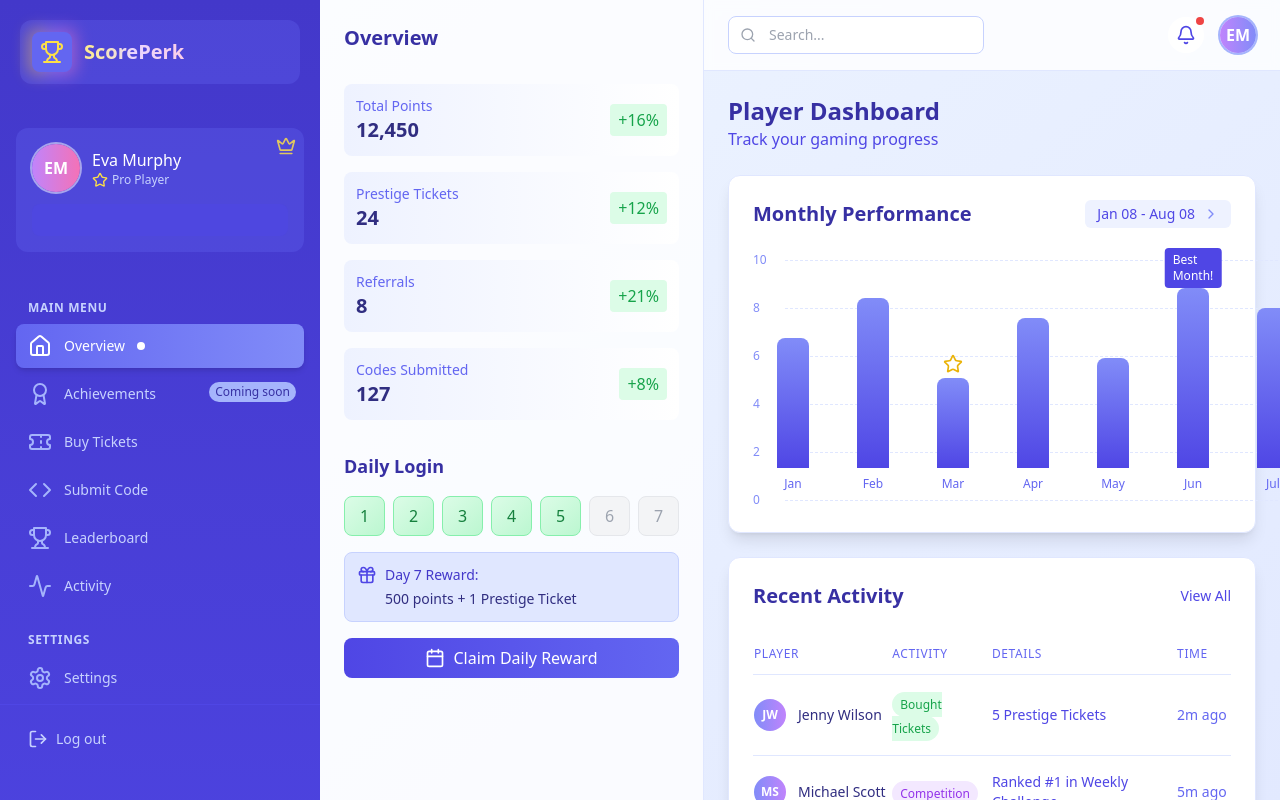
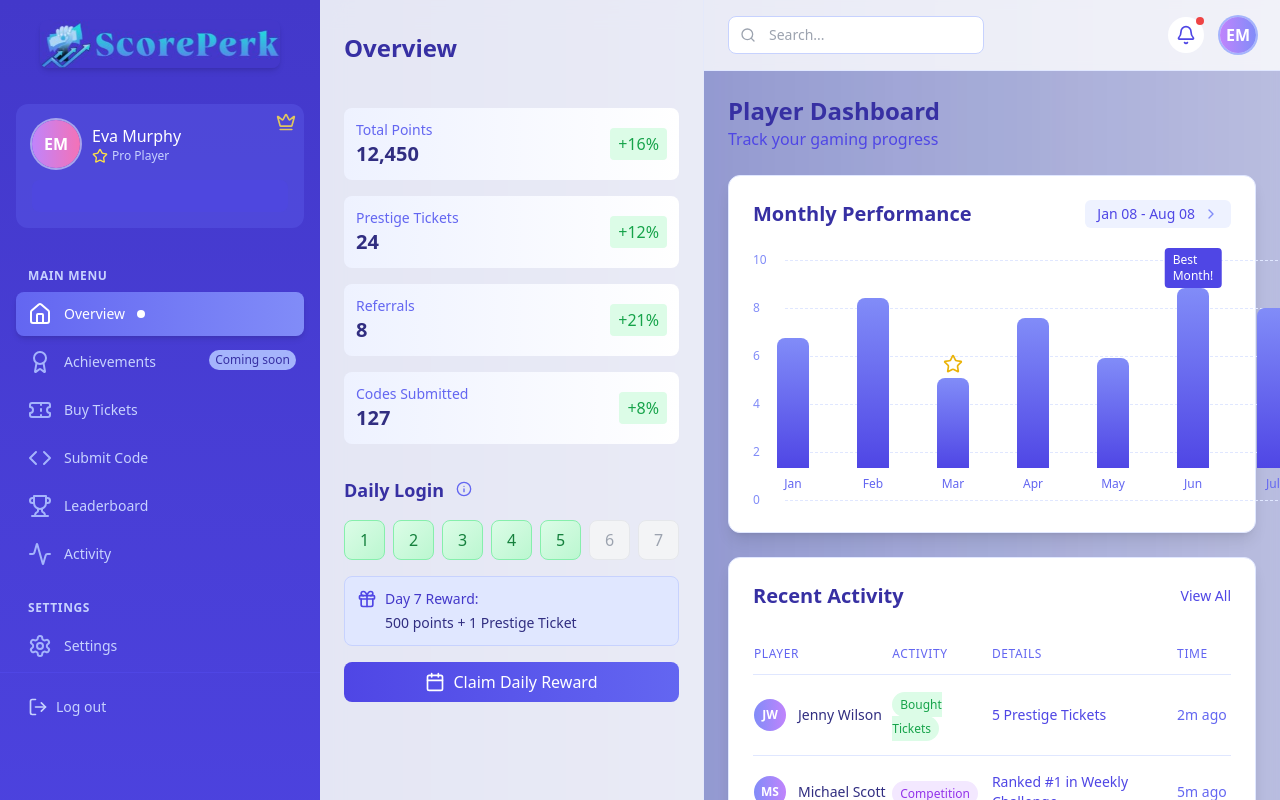
Before and after one commit to Competitionskills/Competition-skills-frontend, a React (Create React App) app: page /dashboard in a window 1280 px wide. Shown: the top 800 px of the page. Built offline with nearby package versions, Linux system fonts and the light colour scheme.

Commit message:
Update Dashboard.tsx
updated ScorePerk logo, Tooltip and background

```diff
--- a/src/pages/Dashboard.tsx
+++ b/src/pages/Dashboard.tsx
@@ -18,11 +18,14 @@ import {
   Star,
   Crown,
   Target,
-  Users
+  Users,
+  Info
 } from 'lucide-react';
 
 import SubmitCode from '../components/submitCode';
 import BuyTickets from '../components/BuyTickets';
+import centerLogo from "../images/dashboard1-logo.jpg";
+import BackgroundImage from "../images/background-img.jpg";
 
 const Dashboard: React.FC = () => {
   const [activeTab, setActiveTab] = useState<string>("overview");
@@ -112,26 +115,36 @@ const Dashboard: React.FC = () => {
   };
 
   return (
-    <div className="flex min-h-screen bg-gradient-to-br from-blue-50 to-indigo-100 text-gray-800">
+    <div
+      className="flex min-h-screen text-gray-800 relative"
+      style={{
+        backgroundImage: `url(${BackgroundImage})`,
+        backgroundSize: 'cover',
+        backgroundPosition: 'center',
+        backgroundRepeat: 'no-repeat'
+      }}
+    >
+      <div className="absolute inset-0 bg-indigo-900/10 backdrop-blur-sm"></div>
+
       {/* Left Sidebar */}
-      <div className="w-80 bg-gradient-to-b from-indigo-700 to-indigo-600 text-white">
+      <div className="w-80 bg-gradient-to-b from-indigo-700 to-indigo-600 text-white relative z-10">
         {/* Logo Section */}
         <div className="p-5">
-          <div className="flex items-center space-x-3 bg-indigo-500/30 p-3 rounded-xl transform hover:scale-105 transition-transform duration-200">
-            <div className="relative">
-              <div className="absolute -inset-1 bg-gradient-to-r from-yellow-400 via-purple-400 to-pink-400 rounded-lg blur opacity-50 group-hover:opacity-75 transition duration-1000 group-hover:duration-200 animate-pulse"></div>
-              <div className="relative bg-indigo-500 p-2 rounded-lg">
-                <Trophy className="h-6 w-6 text-yellow-300" />
-              </div>
-            </div>
-            <h1 className="text-xl font-bold bg-gradient-to-r from-yellow-200 via-purple-200 to-pink-200 bg-clip-text text-transparent">
-              ScorePerk
-            </h1>
-          </div>
+          <a
+            href="https://competition-skills-frontend.vercel.app/home"
+            target="_self"
+            rel="noopener noreferrer"
+          >
+            <img
+              src={centerLogo}
+              alt="ScorePerk Logo"
+              className="h-12 w-auto mx-auto rounded-lg shadow-md cursor-pointer hover:opacity-90 transition-opacity duration-200"
+            />
+          </a>
         </div>
 
         {/* Profile Section */}
-        <div className="px-4 py-6">
+        <div className="px-4 py-4">
           <div className="flex flex-col p-4 bg-indigo-500/30 rounded-xl mb-6 relative overflow-hidden">
             <div className="absolute top-0 right-0 p-2">
               <Crown className="h-5 w-5 text-yellow-300 animate-pulse" />
@@ -150,7 +163,6 @@ const Dashboard: React.FC = () => {
             </div>
             <div className="bg-indigo-600/50 rounded-lg p-3">
               <div className="flex justify-between text-sm mb-2">
-
               </div>
             </div>
           </div>
@@ -187,9 +199,9 @@ const Dashboard: React.FC = () => {
       </div>
 
       {/* Middle Stats Section */}
-      <div className="w-96 bg-white/80 border-r border-indigo-100">
+      <div className="w-96 bg-white/80 backdrop-blur-md border-r border-indigo-100/50 relative z-10">
         <div className="p-6">
-          <h2 className="text-xl font-bold text-indigo-800 mb-8">Overview</h2>
+          <h2 className="text-2xl font-bold text-indigo-800 mb-11 mt-2">Overview</h2>
 
           <div className="space-y-4">
             <StatItem title="Total Points" value="12,450" change="+16%" positive={true} />
@@ -198,7 +210,19 @@ const Dashboard: React.FC = () => {
             <StatItem title="Codes Submitted" value="127" change="+8%" positive={true} />
           </div>
 
-          <h2 className="text-lg font-bold text-indigo-800 mt-8 mb-4">Daily Login</h2>
+          <div className="flex items-center space-x-2 mt-8 mb-4">
+            <h2 className="text-lg font-bold text-indigo-800">Daily Login</h2>
+            <div className="group relative">
+              <button className="p-1 hover:bg-indigo-100 rounded-full transition-colors">
+                <Info className="h-4 w-4 text-indigo-500" />
+              </button>
+              <div className="absolute left-1/2 -translate-x-1/2 bottom-full mb-2 w-64 p-2 bg-white rounded-lg shadow-lg opacity-0 invisible group-hover:opacity-100 group-hover:visible transition-all duration-200 z-10">
+                <p className="text-sm text-indigo-600">Earn daily rewards: 100 points every day and a Prestige Ticket on Day 7.</p>
+                <div className="absolute bottom-0 left-1/2 -translate-x-1/2 translate-y-1/2 w-2 h-2 bg-white transform rotate-45"></div>
+              </div>
+            </div>
+          </div>
+
           <div className="grid grid-cols-7 gap-2">
             {[1, 2, 3, 4, 5, 6, 7].map((day) => (
               <div
@@ -228,7 +252,7 @@ const Dashboard: React.FC = () => {
       </div>
 
       {/* Main Content */}
-      <div className="flex-1 overflow-auto">
+      <div className="flex-1 overflow-auto relative z-10">
         <header className="bg-white/80 backdrop-blur-sm border-b border-indigo-100 sticky top-0 z-10">
           <div className="max-w-7xl mx-auto py-4 px-6 flex justify-between items-center">
             <div className="relative">
@@ -346,7 +370,6 @@ function BarChart() {
               <span className="text-xs text-indigo-400 w-8">{value}</span>
               <div className="flex-1 border-b border-indigo-100 border-dashed h-0"></div>
             </div>
-
           ))}
         </div>
 
```
